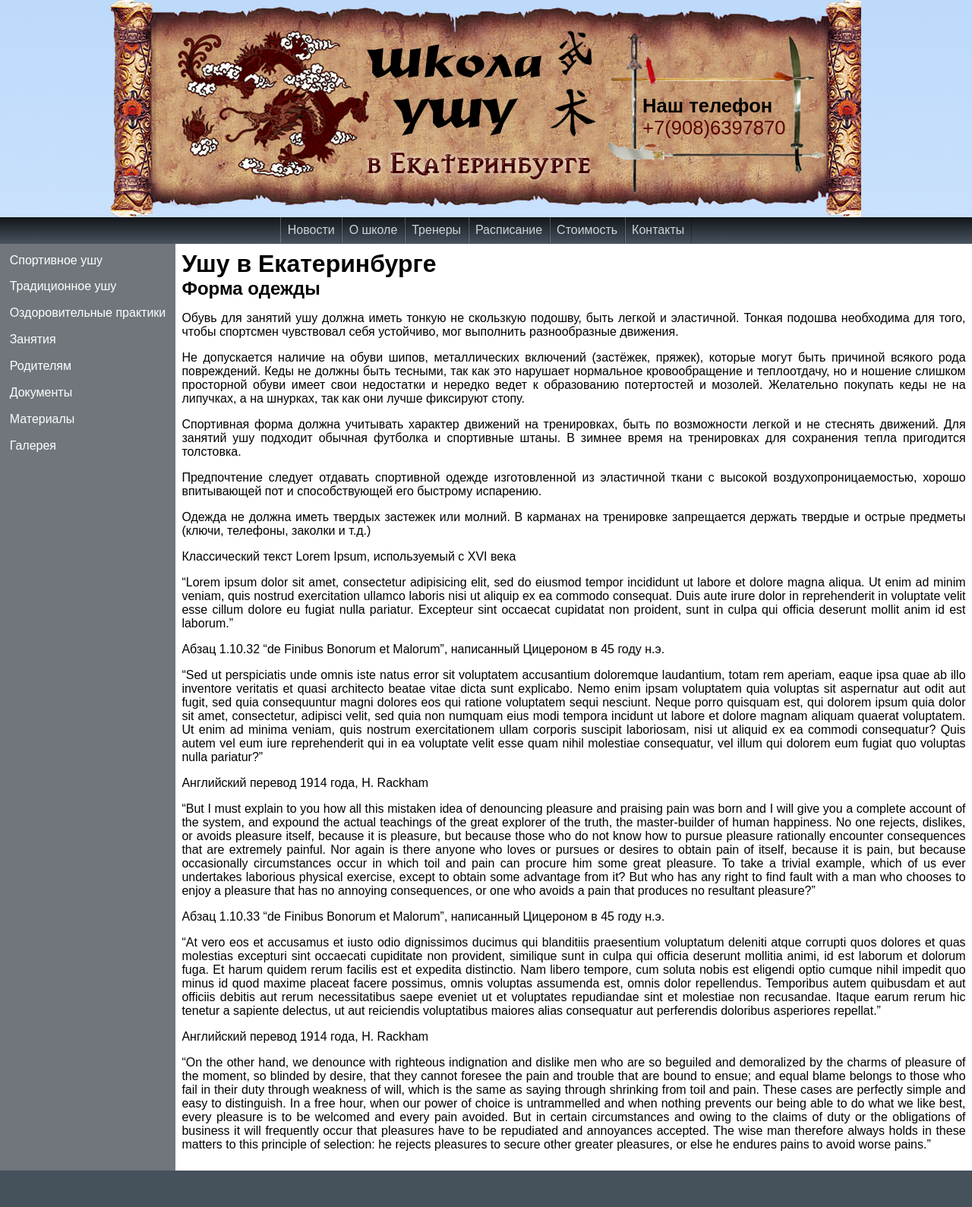
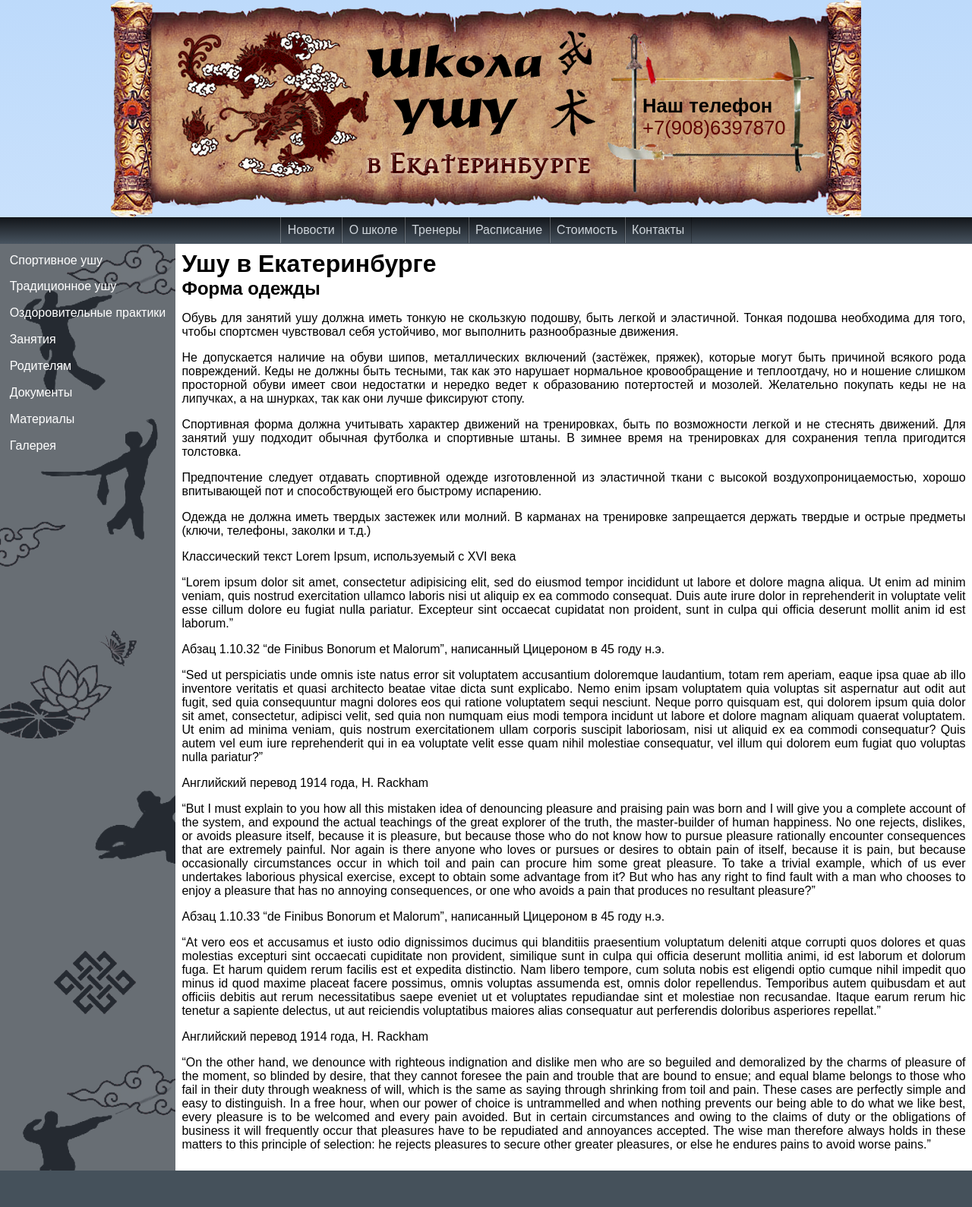
Before and after one commit to ukoloff/wushu, a Jekyll site: the page built from index.md, in a window 1280 px wide. Shown: the whole page at 76% size. Built offline with Jekyll 4.4.1, drawn with Linux system fonts in a browser that asks for light colours; Markdown is read by kramdown in place of the engine named in the settings.

Commit message:
Add vmenu background

```diff
--- a/css/qi.css
+++ b/css/qi.css
@@ -79,6 +79,8 @@ h1, h2, h3, h4, h5, h6 {
   white-space: nowrap;
   padding: 0.5ex;
   background-color: #70767c;
+  background-image: url(/images/vmenu.png);
+  background-repeat: repeat-y;
   text-align: left;
   vertical-align: top;
 }
```
Also changed, not shown: images/vmenu.png.
